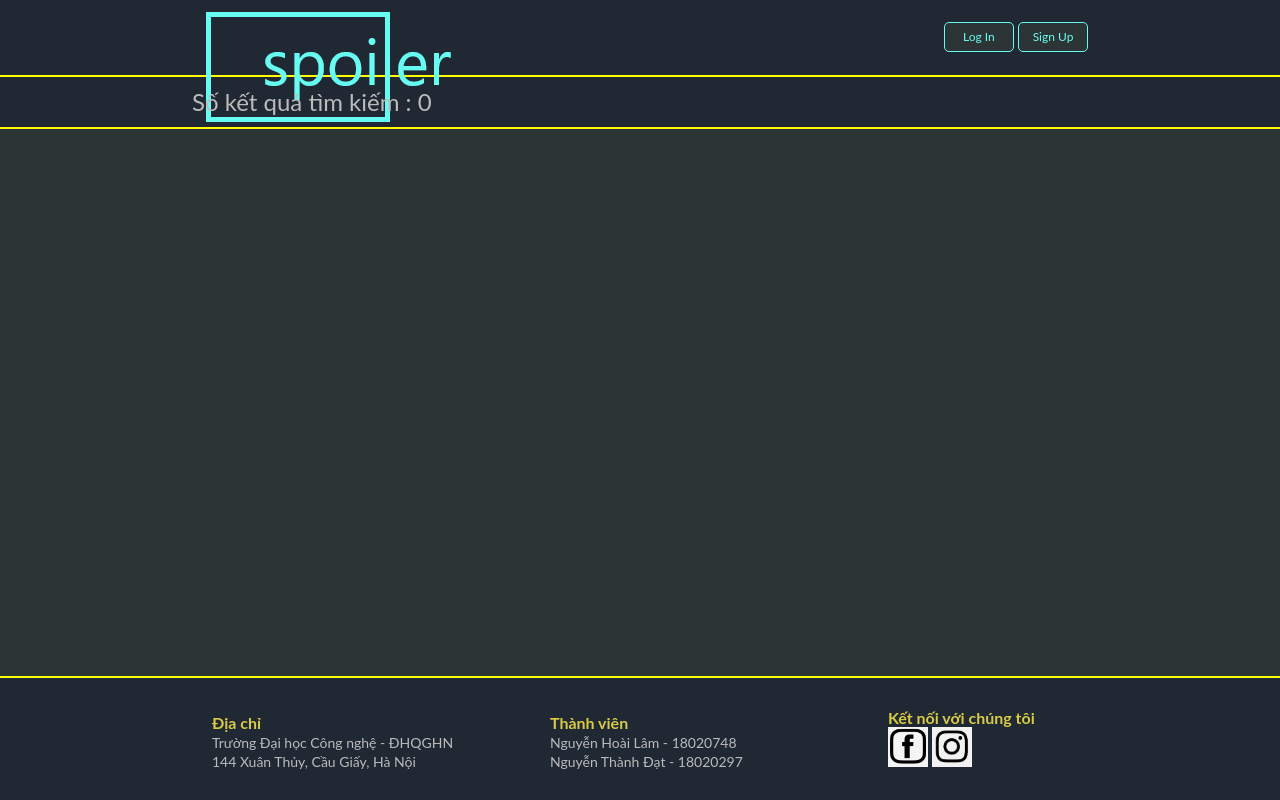
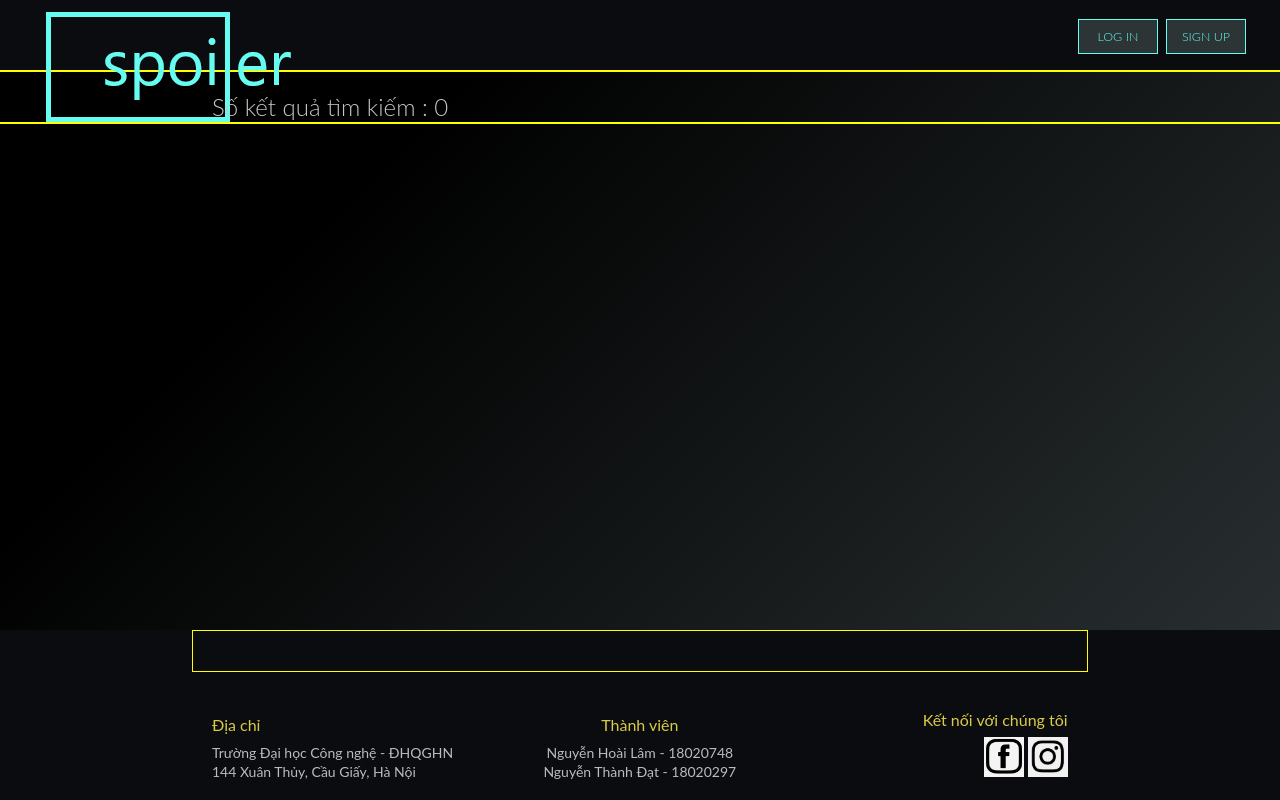
Before and after one commit to lamte1234/DBMS, a Flask app: page /search in a window 1280 px wide. Run offline with Flask 2, Linux system fonts and the light colour scheme.

Commit message:
Refactor (2nd)

```diff
--- a/static/css/search.css
+++ b/static/css/search.css
@@ -4,43 +4,51 @@
     box-sizing: border-box;
     font-family: 'Lato', sans-serif;
 }
-html {
-    height: 100%;
+
+body {
+  height: 100vh;
+  background-color: #2d3436;
+  background-image: linear-gradient(315deg, #2d3436 0%, #000000 74%);
+  background-position: center;
+  background-size: cover;
 }
-body {
-    min-height: 100%;
-}
-body{
-    background: #2d3436;
-}
+
 li {
     list-style-type:none;
 }
+
 .info ul {
     padding-left: 10px;
-
-}
-header{
-    background:#1f2833;
-}
-header nav {
-    height: 75px;
-    line-height: 50px;
-    width:70%;
-    margin:auto;
 }
 
-body > nav {
-    background:#1f2833;
+header{
+   background: #0b0c10;
 }
+
+header nav {
+   height: 70px;
+   line-height: 50px;
+   width: 95%;
+   margin:0 auto;
+}
+
+header .user{
+    display:inline-block;
+    float:right;
+    margin-top:10px
+}
+
 .number_search {
     height: 50px;
     line-height: 50px;
     width:70%;
     margin:auto;
-    color:#bbb;
-    font-size: 24px
+    color: #c5c6c7;
+    font-size: 24px;
+    font-weight: 300;
+    padding: 10px 20px;
 }
+
 .movie_elements {
     position: relative;
     width: 70%;
@@ -51,56 +59,98 @@
     position:relative;
     display: inline-block;
     width: 30.6%;
-    height: 500px;
+    height: 480px;
     margin: 1%;
-    border: 1px solid black;
-    background:#1f2833;
+    border: none;
+    outline: none;
+    background: #0b0c10;
     text-decoration: none;
 }
 
 #welcome{
     display:inline;
-    margin-right:5px;
-    color:#bbb;
+    color: #66FCF1;
+    text-transform: uppercase;
+    margin: 8px 8px 8px 0;
+    font-weight: 400;
 }
-#log_out{
+
+#log_out {
     display: inline;
-    text-decoration:none;
-    color:#dec700
 }
+
+#btn-log-out {
+    border: 1px solid #66fcf1;
+    outline: none;
+    color: #66fcf1;
+    text-decoration: none;
+    text-align: center;
+    padding: 10px 15px;
+    background: #2D3436;
+    text-transform: uppercase;
+    font-size: 0.78em;
+    font-weight: 300;
+    margin: 5px;
+}
+
+#btn-log-out:hover {
+    background: linear-gradient(315deg, #2d3436 0%, #000000 74%);
+    transition: .5s;
+}
+
+#logo img {
+    width: 100px;
+    margin: 10px;
+}
+
 .movie:hover {
     cursor: pointer;
 }
-header .user{
-    display:inline-block;
-    float:right;
-    margin-top:10px
-}
+
 .poster{
     display:block;
     position: absolute;
     height:400px;
 }
+
 .movie_elements .movie .poster > img {
     display:block;
     width: 100%;
     height:100%;
 }
+
 .info {
     position:absolute;
     bottom:0;
     margin: 20px 0;
 }
+
+.film_title {
+    color: #66FCF1;
+    font-size: 16px;
+    font-weight: 300;
+    line-height:40px
+}
+
+.film_length {
+    color: #c5c6c7;
+    font-size: 12px;
+}
+
 #login,#signup {
-        font-size: 0.75em;
-        width:70px;
-        height:30px;
+        font-size: 0.78em;
+        font-weight: 300;
+        width:80px;
+        height:35px;
         border: #66FCF1 1px solid;
+        outline: none;
         color: #66FCF1;
         background: #2d3436;
         cursor:pointer;
-        border-radius:5px
+        text-transform: uppercase;
+        margin: 2px;
 }
+
 #login:hover,#signup:hover {
         background: linear-gradient(315deg, #2d3436 0%, #000000 74%);
         transition: .5s;
@@ -110,12 +160,13 @@
 
 #footer{
     display:block;
-    position:sticky;
-    top:100%;
-    background:#1f2833;
-    padding-bottom:10px
+    position: absolute;
+    bottom: 0;
+    width: 100%;
+    background: #0b0c10;
 }
-#footer #search {
+
+#footer>div {
     display:block;
     position:relative;
     width:70%;margin:auto;
@@ -123,10 +174,36 @@
 }
 #address,#about_us {
     display:inline-block;
-    width : 39%;
+    width : 33%;
 }
+
+#address {
+    text-align: left;
+}
+
+#about_us {
+    text-align: center;
+}
+
 #contact {
     display:inline-block;
     padding-top: 10px;
-    width : 20%;
+    width : 33%;
+    text-align: right;
 }
+
+#footer h4 {
+    color: #66FCF1;
+    margin: 8px 0;
+    font-weight: 400;
+}
+
+#footer a {
+    color: #C5C6C7;
+    font-size: 0.9em;
+}
+
+#contact i {
+    font-size: 2.9em;
+    color: #66FCF1;
+}
```
Also changed, not shown: static/css/home.css (+111 -25 lines), static/css/movie.css (+115 -37 lines), static/css/signin-up.css (+92 -27 lines).
